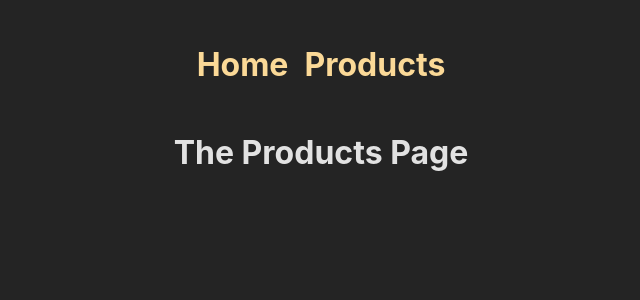
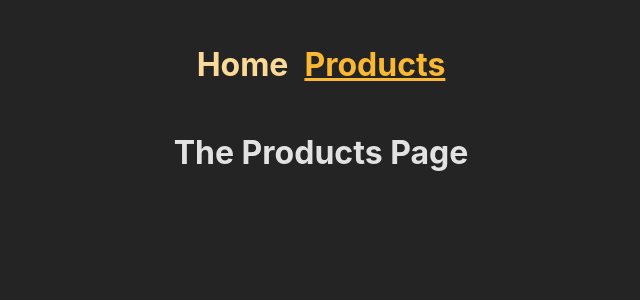
Before and after one commit to nataliusta/spa_react, a React (Create React App) app: page /products in a window 1280 px wide. Shown: the top 300 px of the page, without its empty margins (319-959 px from the left). Built offline with nearby package versions, Linux system fonts and the light colour scheme.

Commit message:
Add NavLink

```diff
--- a/src/components/MainNavigation.js
+++ b/src/components/MainNavigation.js
@@ -1,4 +1,4 @@
-import { Link } from 'react-router-dom';
+import { NavLink } from 'react-router-dom';
 
 import styles from './MainNavigation.module.css';
 
@@ -7,8 +7,25 @@
         <header className={styles.header}>
             <nav>
                 <ul className={styles.list}>
-                    <li><Link to='/'>Home</Link></li>
-                    <li><Link to='/products'>Products</Link></li>
+                    <li>
+                        <NavLink
+                            to='/'
+                            className={({ isActive }) =>
+                            isActive ? styles.active : undefined
+                            }
+                            end
+                            >Home
+                        </NavLink>
+                    </li>
+                    <li>
+                        <NavLink
+                            to='/products'
+                            className={({ isActive }) =>
+                            isActive ? styles.active : undefined
+                            }
+                            >Products
+                        </NavLink>
+                    </li>
                 </ul>
             </nav>
         </header>
```
